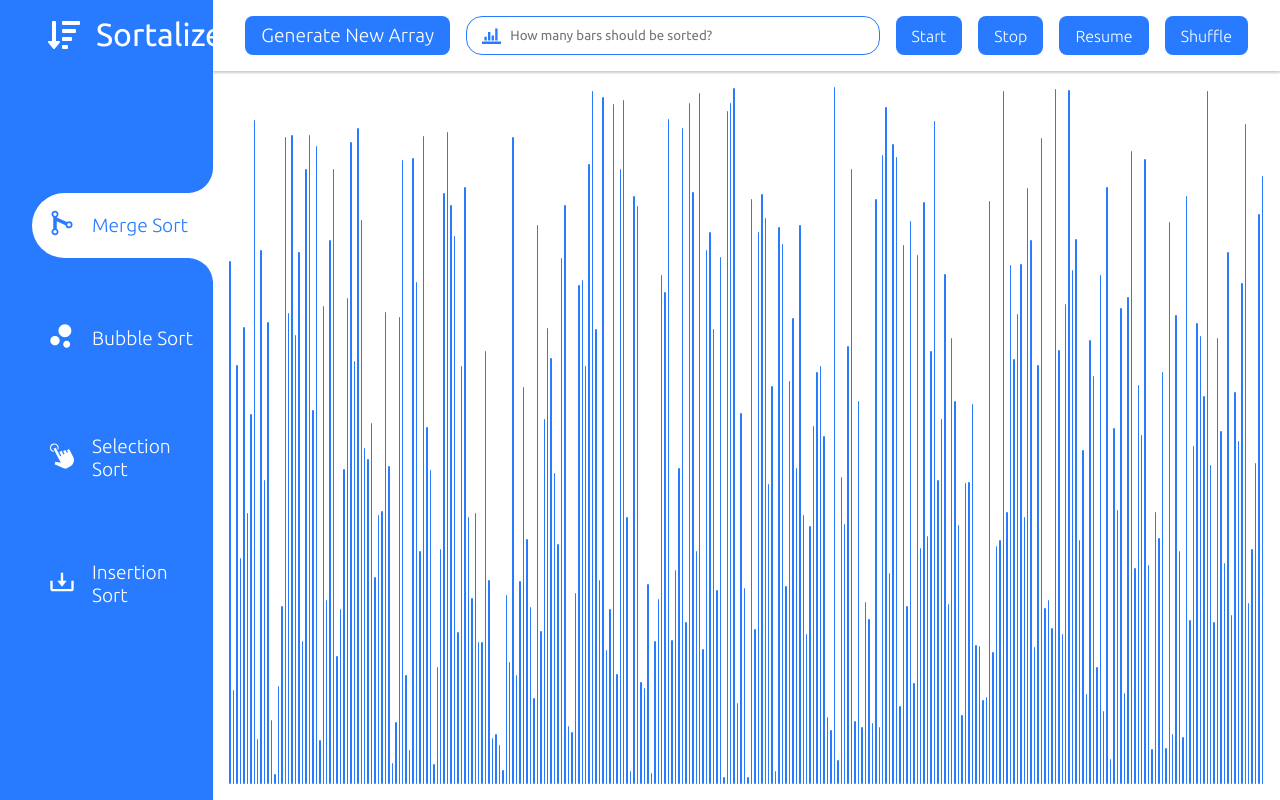
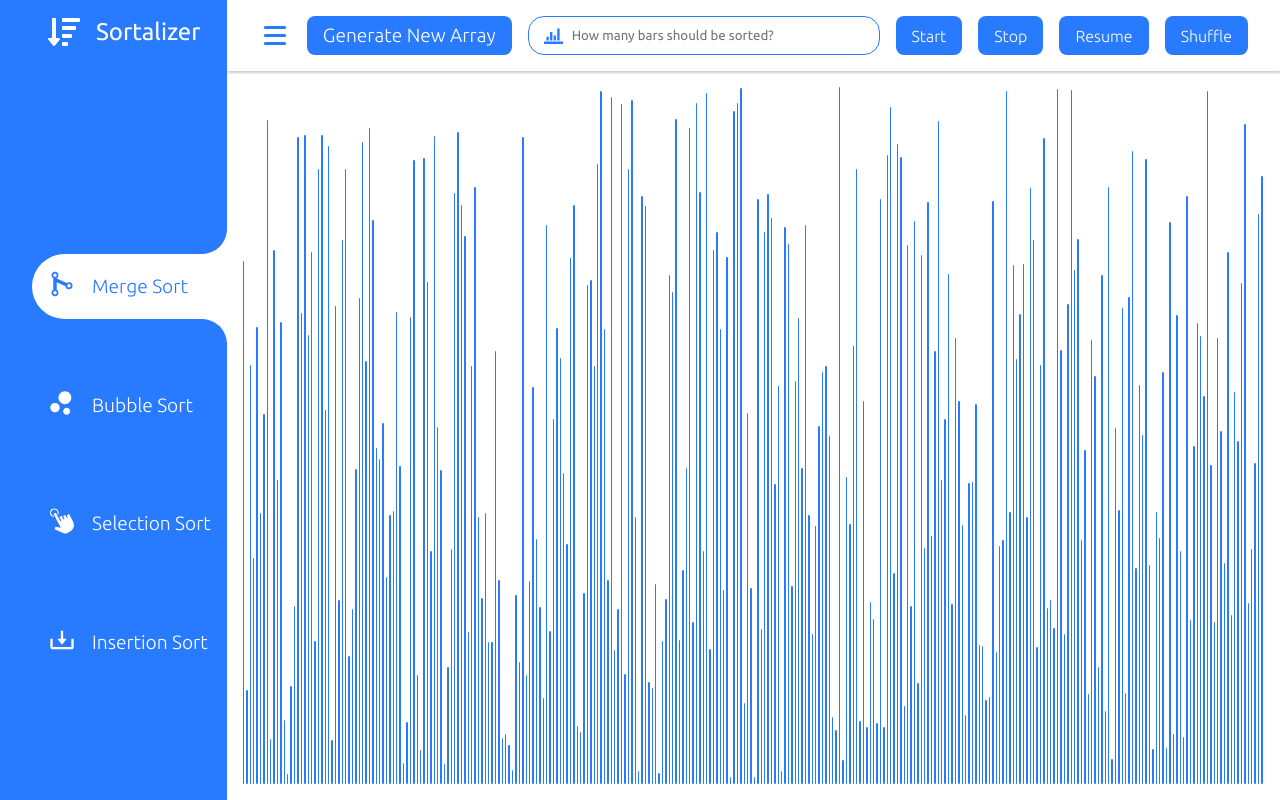
Before and after one commit to almacitunaberk/sorting_visualizer, a React (Create React App) app: page / in a window 1280 px wide. Built offline with nearby package versions, Linux system fonts and the light colour scheme; the HTML template or start-up script is replaced by a standard one.

Commit message:
Dashboard toggle implemented

```diff
--- a/src/App.css
+++ b/src/App.css
@@ -1,4 +1,4 @@
 .app__container {
   display: grid;
-  grid-template-columns: 2fr 10fr;
+  grid-template-columns: max-content 1fr;
 }
--- a/src/components/Dashboard/Dashboard.css
+++ b/src/components/Dashboard/Dashboard.css
@@ -10,10 +10,19 @@
   padding-left: 2rem;
 }
 
+.navigation.toggle {
+  padding-left: 0.5rem;
+}
+
+.navigation.toggle .algo__title,
+.navigation.toggle .app__name-title {
+  display: none;
+}
+
 .navigation__list {
   height: 100%;
-  display: flex;
-  flex-direction: column;
+  display: grid;
+  grid-template-rows: repeat(7, 1fr);
   row-gap: 3rem;
   justify-content: center;
   align-items: start;
@@ -83,10 +92,8 @@
 .app__name {
   width: 100%;
   list-style: none;
-  position: absolute;
-  top: 0;
-  left: 0;
-  padding: 1rem 2rem;
+  grid-row-start: 1;
+  grid-row-end: 3;
 }
 
 .app__name-tag {
@@ -103,12 +110,9 @@
   display: flex;
   flex-direction: column;
   justify-content: center;
+  font-size: 2rem;
 }
 
 .app__name-title {
-  font-size: 2rem;
+  font-size: 1.5rem;
 }
-
-.app__icon {
-  font-size: 2rem;
-}
--- a/src/components/Dashboard/Dashboard.js
+++ b/src/components/Dashboard/Dashboard.js
@@ -5,10 +5,11 @@ import { IoGitMergeSharp } from 'react-icons/io5';
 import { FaSortAmountDown } from 'react-icons/fa';
 import { GiClick } from 'react-icons/gi';
 import { BiDownload } from 'react-icons/bi';
-import { useDispatch } from 'react-redux';
+import { useDispatch, useSelector } from 'react-redux';
 import { changeAlgo } from '../../redux/slices/selectedAlgo';
 
 const Dashboard = () => {
+  const toggle = useSelector((state) => state.toggleDashboard);
   const dispatch = useDispatch();
   const [selectedAlgo, setSelectedAlgo] = useState('merge');
 
@@ -31,7 +32,7 @@ const Dashboard = () => {
 
   return (
     <div className="container">
-      <div className="navigation">
+      <div className={`navigation ${toggle.toggle && 'toggle'}`}>
         <ul className="navigation__list">
           <li className="app__name">
             <a className="app__name-tag" href="#">
--- a/src/components/Header/Header.css
+++ b/src/components/Header/Header.css
@@ -1,10 +1,20 @@
 .header {
   display: grid;
-  grid-template-columns: max-content 1fr max-content max-content max-content max-content;
+  grid-template-columns: max-content max-content 1fr max-content max-content max-content max-content;
   column-gap: 1rem;
   padding: 1rem 2rem;
   width: 100%;
   box-shadow: 0 2px 2px rgba(0, 0, 0, 0.2);
+}
+
+.toggle__button {
+  height: 100%;
+  font-size: 2rem;
+  color: var(--blue);
+  cursor: pointer;
+  display: flex;
+  flex-direction: column;
+  justify-content: center;
 }
 
 .generate__array__button {
--- a/src/components/Header/Header.js
+++ b/src/components/Header/Header.js
@@ -1,9 +1,10 @@
 import React from 'react';
 import { useState } from 'react';
-import { useSelector } from 'react-redux';
+import { useSelector, useDispatch } from 'react-redux';
 import './Header.css';
 import { ImStatsBars } from 'react-icons/im';
-
+import { HiMenu } from 'react-icons/hi';
+import { toggle } from '../../redux/slices/toggleDashboard';
 const Header = ({
   handleArrayGenerate,
   handleBarNumberChange,
@@ -12,8 +13,7 @@ const Header = ({
   handleResume,
   handleShuffle,
 }) => {
-  const selectedAlgo = useSelector((state) => state.selectedAlgo);
-
+  const dispatch = useDispatch();
   const [arraySize, setArraySize] = useState(0);
 
   const handleSubmit = (e) => {
@@ -21,8 +21,15 @@ const Header = ({
     handleBarNumberChange(arraySize);
   };
 
+  const handleToggleMenuClick = () => {
+    dispatch(toggle());
+  };
+
   return (
     <div className="header">
+      <div onClick={handleToggleMenuClick}>
+        <HiMenu className="toggle__button" />
+      </div>
       <button className="generate__array__button" onClick={handleArrayGenerate}>
         Generate New Array
       </button>
--- /dev/null
+++ b/src/redux/slices/toggleDashboard.js
@@ -0,0 +1,16 @@
+import { createSlice } from '@reduxjs/toolkit';
+
+export const toggleDashboardSlice = createSlice({
+  name: 'toggleDashboard',
+  initialState: {
+    toggle: false,
+  },
+  reducers: {
+    toggle: (state) => {
+      state.toggle = !state.toggle;
+    },
+  },
+});
+
+export const { toggle } = toggleDashboardSlice.actions;
+export default toggleDashboardSlice.reducer;
--- a/src/redux/store.js
+++ b/src/redux/store.js
@@ -1,8 +1,10 @@
 import { configureStore } from '@reduxjs/toolkit';
 import selectedAlgoReducer from './slices/selectedAlgo';
+import toggleDashboardReducer from './slices/toggleDashboard';
 
 export default configureStore({
   reducer: {
     selectedAlgo: selectedAlgoReducer,
+    toggleDashboard: toggleDashboardReducer,
   },
 });
```
